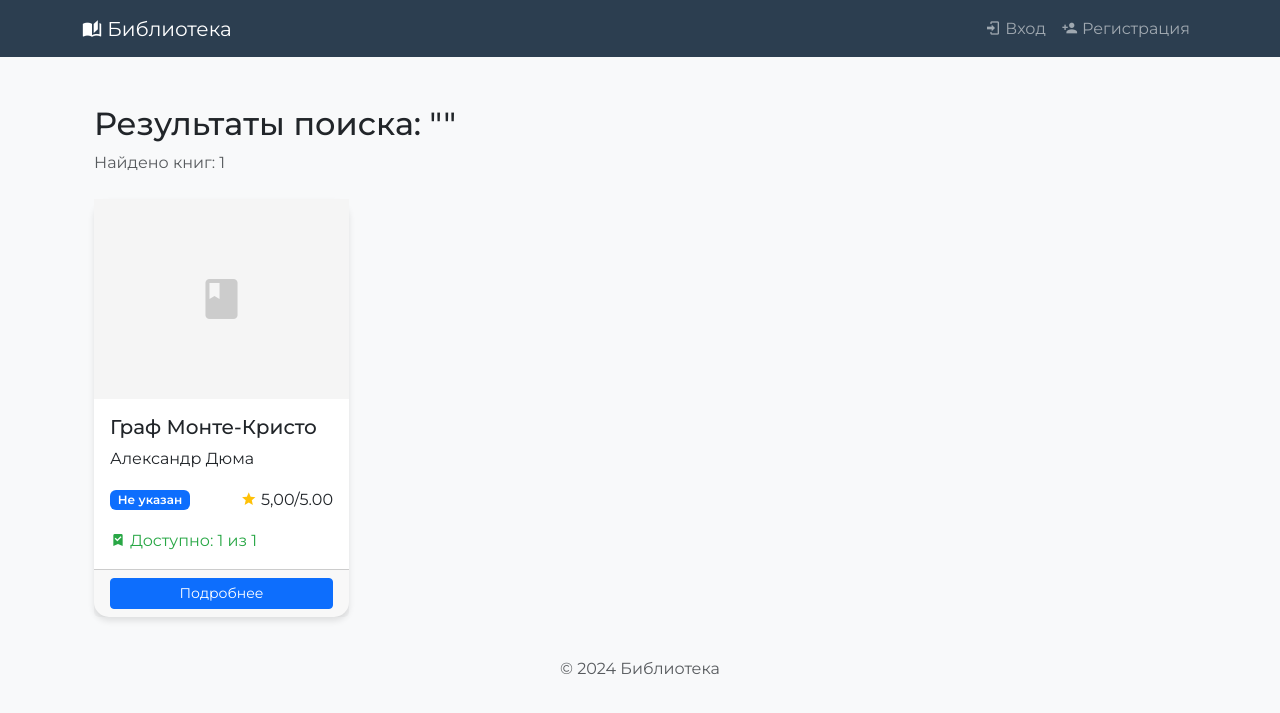
After one commit to roman-s161/lib25, a Django app: page /search/ in a window 1280 px wide. The commit adds this page. Shown: the top 713 px of the page. Run offline with Django 4.2, Linux system fonts and the light colour scheme; data comes from the database, SQL or seed files in the repository; both versions use the stored data as it was after the commit.

Commit message:
сделал поиск на главной странице и др...

```diff
--- a/library/models.py
+++ b/library/models.py
@@ -2,11 +2,23 @@ from django.db import models
 from django.contrib.auth.models import AbstractUser
 from django.utils import timezone
 import uuid
+import random
 
 class Book(models.Model):
     title = models.CharField(max_length=100, verbose_name='Название')
     author = models.CharField(max_length=100, verbose_name='Автор')
     publication_date = models.DateField(verbose_name='Дата публикации')
+    description = models.TextField(verbose_name='Описание книги', blank=True, default='')
+    rating = models.DecimalField(max_digits=3, decimal_places=2, default=0.00, verbose_name='Рейтинг')
+    isbn = models.CharField(max_length=13, verbose_name='ISBN', unique=True, blank=True, null=True)
+    genre = models.CharField(max_length=50, verbose_name='Жанр', default='Не указан')
+    pages = models.IntegerField(verbose_name='Количество страниц', default=0)
+    publisher = models.CharField(max_length=100, verbose_name='Издательство', default='Не указано')
+    cover_image = models.ImageField(upload_to='book_covers/', verbose_name='Обложка', blank=True, null=True)
+    language = models.CharField(max_length=30, verbose_name='Язык издания', default='Русский')
+    available_copies = models.IntegerField(default=1, verbose_name='Количество доступных копий')
+    total_copies = models.IntegerField(default=1, verbose_name='Всего копий')
+
 
     def __str__(self):
         return self.title
@@ -17,6 +29,44 @@ class Book(models.Model):
     def get_current_reader(self):
         lending = self.booklending_set.filter(status='reading').first()
         return lending.user if lending else None
+
+    def get_rating_display(self):
+        return f"{self.rating}/5.00"
+
+    def decrease_available_copies(self):
+        if self.available_copies > 0:
+            self.available_copies -= 1
+            self.save()
+
+    def increase_available_copies(self):
+        if self.available_copies < self.total_copies:
+            self.available_copies += 1
+            self.save()
+
+    def save(self, *args, **kwargs):
+        if not self.isbn:
+            # Генерируем ISBN-13
+            # 978 - префикс для книг
+            # XXXX - код издательства (рандомно для примера)
+            # XXXXX - номер издания
+            # X - контрольная цифра
+            isbn_prefix = '978'
+            publisher_code = str(random.randint(1000, 9999))
+            edition_number = str(random.randint(10000, 99999))
+            isbn_without_check = f"{isbn_prefix}{publisher_code}{edition_number}"
+
+            # Вычисляем контрольную цифру
+            total = 0
+            for i in range(12):
+                if i % 2 == 0:
+                    total += int(isbn_without_check[i])
+                else:
+                    total += int(isbn_without_check[i]) * 3
+            check_digit = (10 - (total % 10)) % 10
+
+            self.isbn = f"{isbn_without_check}{check_digit}"
+
+        super().save(*args, **kwargs)
 
     class Meta:
         verbose_name = 'Книга'
--- /dev/null
+++ b/library/templates/library/search_results.html
@@ -0,0 +1,51 @@
+{% extends "wrapper.html" %}
+{% block content %}
+<div class="container mt-4">
+    <div class="search-header mb-4">
+        <h2>Результаты поиска: "{{ query }}"</h2>
+        <p class="text-muted">Найдено книг: {{ books|length }}</p>
+    </div>
+
+    {% if books %}
+        <div class="row row-cols-1 row-cols-md-2 row-cols-lg-4 g-4">
+            {% for book in books %}
+            <div class="col">
+                <div class="card h-100">
+                    {% if book.cover_image %}
+                        <img src="{{ book.cover_image.url }}" class="card-img-top" alt="{{ book.title }}">
+                    {% else %}
+                        <div class="no-image-placeholder">
+                            <i class="mdi mdi-book-variant"></i>
+                        </div>
+                    {% endif %}
+                    <div class="card-body">
+                        <h5 class="card-title">{{ book.title }}</h5>
+                        <p class="card-text">{{ book.author }}</p>
+                        <div class="book-details">
+                            <span class="badge bg-primary">{{ book.genre }}</span>
+                            <div class="rating">
+                                <i class="mdi mdi-star text-warning"></i>
+                                <span>{{ book.rating }}/5.00</span>
+                            </div>
+                        </div>
+                        <p class="card-text small text-muted mt-2">{{ book.description|truncatewords:20 }}</p>
+                        <div class="availability mt-2">
+                            <i class="mdi mdi-bookmark-check"></i>
+                            Доступно: {{ book.available_copies }} из {{ book.total_copies }}
+                        </div>
+                    </div>
+                    <div class="card-footer">
+                        <a href="#" class="btn btn-primary btn-sm w-100">Подробнее</a>
+                    </div>
+                </div>
+            </div>
+            {% endfor %}
+        </div>
+    {% else %}
+        <div class="alert alert-info">
+            <i class="mdi mdi-information"></i>
+            По вашему запросу ничего не найдено. Попробуйте изменить параметры поиска.
+        </div>
+    {% endif %}
+</div>
+{% endblock %}
--- a/library/urls.py
+++ b/library/urls.py
@@ -24,6 +24,7 @@ reader_patterns = [
 ]
 
 urlpatterns = [
+    path('search/', views.search_books, name='search_books'),
     path('book/', include((book_patterns, 'book'))),
     path('reader/', include((reader_patterns, 'reader'))),
     path('select_book_reader/', views.select_book_reader, name='select_book_reader'),
--- a/library/views.py
+++ b/library/views.py
@@ -1,4 +1,5 @@
 from .forms import BookForm, ReaderForm
+from django.db.models import Q
 from .models import Book
 from .models import Reader
 from django.contrib.auth.decorators import login_required, user_passes_test
@@ -8,7 +9,9 @@ from django.contrib import messages
 
 
 def index(request):
-    return render(request, 'index.html')
+    recommended_books = Book.objects.filter(rating__gte=4.0).order_by('-rating')[:8]
+    return render(request, 'index.html', {'recommended_books': recommended_books})
+
 
 def book_list(request):
     books = Book.objects.all()
@@ -172,3 +175,16 @@ def reader_detail(request, reader_id):
     reader = get_object_or_404(Reader, id=reader_id)
     books = reader.books_read.all()
     return render(request, 'library/reader_detail.html', {'reader': reader, 'books': books})
+
+
+def search_books(request):
+    query = request.GET.get('query', '')
+    books = Book.objects.filter(
+        Q(title__icontains=query) |
+        Q(author__icontains=query) |
+        Q(genre__icontains=query)
+    ).distinct()
+    return render(request, 'library/search_results.html', {
+        'books': books,
+        'query': query
+    })
--- a/static/css/style.css
+++ b/static/css/style.css
@@ -79,3 +79,61 @@ body {
 .error {
     background-color: #dc3545;
 }
+
+
+.hero-search {
+    background: linear-gradient(rgba(0,0,0,0.5), rgba(0,0,0,0.5)), url('/static/images/library-bg.jpg');
+    background-size: cover;
+    background-position: center;
+    padding: 100px 0;
+    color: white;
+}
+
+.search-container {
+    max-width: 800px;
+    margin: 0 auto;
+}
+
+.search-form .form-control {
+    border-radius: 30px 0 0 30px;
+    height: 60px;
+}
+
+.search-form .btn {
+    border-radius: 0 30px 30px 0;
+    padding: 0 30px;
+}
+
+.card {
+    transition: transform 0.2s;
+}
+
+.card:hover {
+    transform: translateY(-5px);
+}
+
+
+
+.no-image-placeholder {
+    height: 200px;
+    background: #f5f5f5;
+    display: flex;
+    align-items: center;
+    justify-content: center;
+}
+
+.no-image-placeholder i {
+    font-size: 48px;
+    color: #ccc;
+}
+
+.book-details {
+    display: flex;
+    justify-content: space-between;
+    align-items: center;
+    margin-top: 10px;
+}
+
+.availability {
+    color: #28a745;
+}
--- a/templates/wrapper.html
+++ b/templates/wrapper.html
@@ -1,41 +1,4 @@
 {% load static %}
-{% comment %} <!DOCTYPE html>
-
-<html lang="en">
-  <head>
-    <meta charset="UTF-8" />
-    <meta name="viewport" content="width=device-width, initial-scale=1" />
-    <link rel="preconnect" href="https://fonts.googleapis.com" />
-    <link rel="preconnect" href="https://fonts.gstatic.com" crossorigin />
-    <link
-      href="https://fonts.googleapis.com/css2?family=Amatic+SC&family=Kalnia:wght@200;300&display=swap"
-      rel="stylesheet"
-    />
-    <link
-      href="https://cdn.jsdelivr.net/npm/bootstrap@5.0.2/dist/css/bootstrap.min.css"
-      rel="stylesheet"
-      integrity="sha384-EVSTQN3/azprG1Anm3QDgpJLIm9Nao0Yz1ztcQTwFspd3yD65VohhpuuCOmLASjC"
-      crossorigin="anonymous"
-    />
-    <link rel="stylesheet" href="{% static 'css/wrapper.css' %}" />
-    <link
-      rel="shortcut icon"
-      href="{% static 'images/favicon.ico' %}"
-      type="image/x-icon"
-    />
-
-    <title>Библиотека</title>
-  </head>
-  <body>
-    {% block content %} {% endblock %}
-    <script
-      src="https://cdn.jsdelivr.net/npm/bootstrap@5.0.2/dist/js/bootstrap.bundle.min.js"
-      integrity="sha384-MrcW6ZMFYlzcLA8Nl+NtUVF0sA7MsXsP1UyJoMp4YLEuNSfAP+JcXn/tWtIaxVXM"
-      crossorigin="anonymous"
-    ></script>
-    <script src="{% static 'js/js.js' %}"></script>
-  </body>
-</html> {% endcomment %}
 <!DOCTYPE html>
 <html lang="ru">
 <head>
@@ -57,6 +20,46 @@
 </head>
 <body>
   <nav class="navbar navbar-expand-lg navbar-dark nav_bg">
+    <div class="container">
+        <a class="navbar-brand" href="/"><i class="mdi mdi-book-open-page-variant"></i> Библиотека</a>
+
+        <button class="navbar-toggler" type="button" data-bs-toggle="collapse" data-bs-target="#navbarContent">
+            <span class="navbar-toggler-icon"></span>
+        </button>
+
+        <div class="collapse navbar-collapse" id="navbarContent">
+            <ul class="navbar-nav me-auto">
+                {% if user.is_authenticated %}
+                    {% if user.role == 'admin' %}
+                        <li class="nav-item"><a class="nav-link" href="/book/add_book/"><i class="mdi mdi-plus"></i> Добавить книгу</a></li>
+                        <li class="nav-item"><a class="nav-link" href="/reader/add_reader/"><i class="mdi mdi-account-plus"></i> Добавить читателя</a></li>
+                        <li class="nav-item"><a class="nav-link" href="/admin/"><i class="mdi mdi-cog"></i> Админ панель</a></li>
+                    {% endif %}
+                    {% if user.role == 'librarian' %}
+                        <li class="nav-item"><a class="nav-link" href="/book/book_list/"><i class="mdi mdi-book"></i> Управление книгами</a></li>
+                        <li class="nav-item"><a class="nav-link" href="/reader/reader_list/"><i class="mdi mdi-account-group"></i> Читатели</a></li>
+                    {% endif %}
+                    <li class="nav-item"><a class="nav-link" href="/my_books/"><i class="mdi mdi-bookmark"></i> Мои книги</a></li>
+                </ul>
+                <div class="navbar-nav">
+                    <span class="nav-item nav-link">Привет, {{ user.name }}!</span>
+                    <form action="{% url 'accounts:logout' %}" method="post" class="nav-item">
+                        {% csrf_token %}
+                        <button type="submit" class="nav-link btn btn-link"><i class="mdi mdi-logout"></i> Выход</button>
+                    </form>
+                </div>
+            {% else %}
+                </ul>
+                <div class="navbar-nav">
+                    <a class="nav-link" href="{% url 'accounts:login' %}"><i class="mdi mdi-login"></i> Вход</a>
+                    <a class="nav-link" href="{% url 'accounts:register' %}"><i class="mdi mdi-account-plus"></i> Регистрация</a>
+                </div>
+            {% endif %}
+        </div>
+    </div>
+</nav>
+
+  {% comment %} <nav class="navbar navbar-expand-lg navbar-dark nav_bg">
     <div class="container">
       <div>
         <a class="navbar-brand" href="/">
@@ -87,7 +90,7 @@
         {% endif %}
       {% endif %}
     </div>
-  </nav>
+  </nav> {% endcomment %}
 
 
     <main class="container py-4">
```
Also changed, not shown: templates/index.html (+40 -2 lines), db.sqlite3, library/migrations/0010_book_available_copies_book_cover_image_and_more.py (added).
